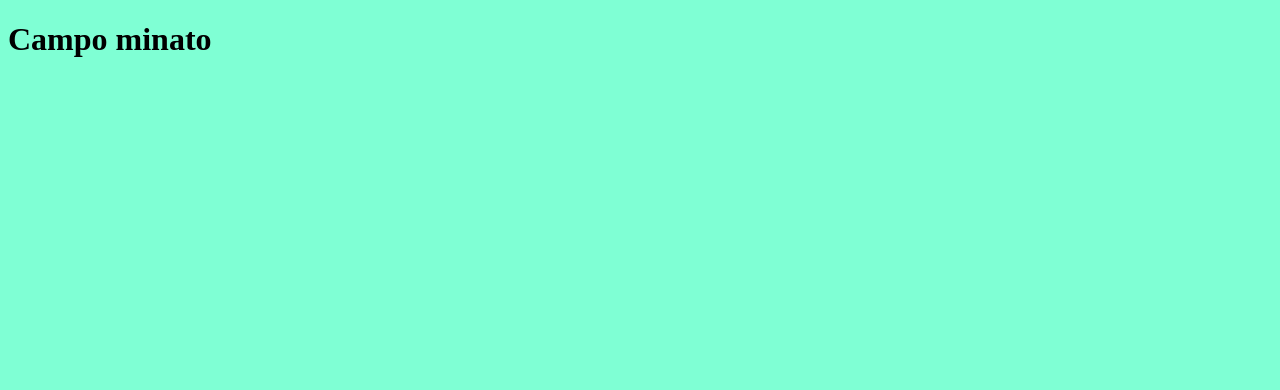
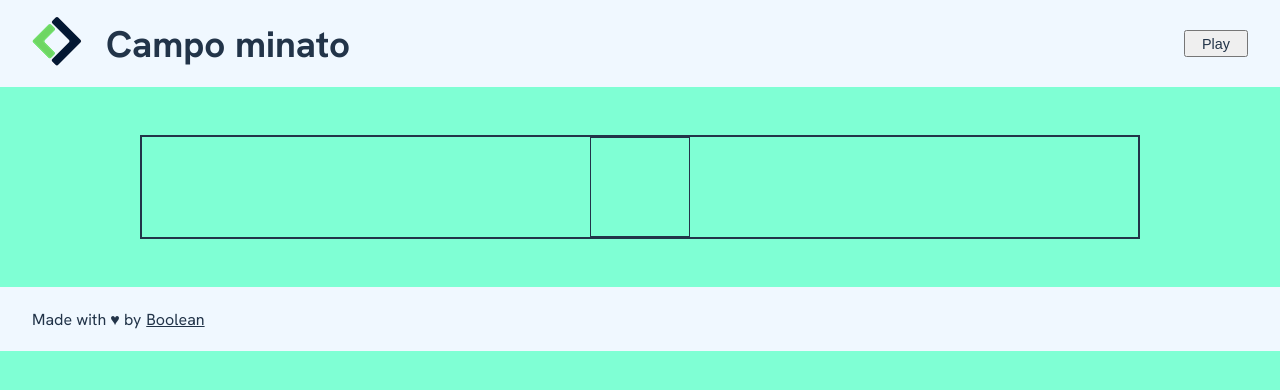
Before and after one commit to Arianna-Salvini/js-campominato-grid, a plain HTML site: page index.html in a window 1280 px wide. Drawn offline with Linux system fonts and the light colour scheme.

Commit message:
Add Html structure and some css style

```diff
--- a/assets/css/style.css
+++ b/assets/css/style.css
@@ -1,3 +1,76 @@
+:root{
+    --color-dark:#223449;
+}
+
+* {
+    box-sizing: border-box;
+    margin: 0;
+    padding: 0;
+    color: var(--color-dark);
+}
+
 body {
     background-color: aquamarine;
+    font-family: "Hanken Grotesk", sans-serif;
 }
+/* Header */
+.header_container {
+    height: 10%;
+    background-color: aliceblue;
+    padding: 1rem 2rem;
+    display: flex;
+    justify-content: space-between;
+    align-items: center;
+
+    .left_side {
+        display: flex;
+        align-items: center;
+        gap: 1.5rem;
+    }
+
+    & h1 {
+        font-weight: 700;
+        font-size: 2.3rem;
+    }
+
+    .right_side>button {
+        padding: 0.2rem 1rem;
+        font-size: 0.9rem;
+    }
+
+}
+/* Main */
+
+#main{
+    padding: 3rem;
+}
+
+.game_container{
+    width: 1000px;
+    height: calc(100% - 15%);
+    margin: auto;
+    border: 2px solid var(--color-dark);
+    display: flex;
+    justify-content: center;
+    align-items: center;
+
+    .cell {
+        width: 100px;
+        aspect-ratio: 1;
+        border: 1px solid var(--color-dark);}
+
+}
+
+/* Footer */
+
+.footer_text{
+    height: 50px;
+    background-color: aliceblue;
+    padding: 2rem;
+    display: flex;
+    align-items: center;
+
+    & a{
+        padding: 0.3rem;
+    }
+}
--- a/index.html
+++ b/index.html
@@ -1,13 +1,49 @@
 <!DOCTYPE html>
 <html lang="en">
+
 <head>
     <meta charset="UTF-8">
     <meta name="viewport" content="width=device-width, initial-scale=1.0">
     <title>Campominato</title>
     <link rel="stylesheet" href="./assets/css/style.css">
+    <link rel="preconnect" href="https://fonts.googleapis.com">
+    <link rel="preconnect" href="https://fonts.gstatic.com" crossorigin>
+    <link href="https://fonts.googleapis.com/css2?family=Hanken+Grotesk:wght@100..900&display=swap" rel="stylesheet">
 </head>
+
 <body>
-    <h1>Campo minato</h1>
+    <header id="header">
+
+    </header>
+    <div class="header_container">
+        <div class="left_side">
+            <div class="logo">
+                <img src="./assets/img/logo .png" alt="Boolean Logo">
+            </div>
+            <h1>Campo minato</h1>
+        </div>
+        <div class="right_side">
+            <button type="submit" id="start_game">Play</button>
+        </div>
+    </div>
+    <!-- /#header -->
+    <main id="main">
+        <div class="game_container">
+            <div class="cell"></div>
+        </div>
+    </main>
+    <!-- /#main -->
+    <footer id="footer">
+        <div class="footer_text">
+            Made with &hearts; by
+            <a
+                href="https://boolean.careers/?utm_source=google&utm_campaign=it_search_brand&utm_medium=cpc&utm_content=boolean&utm_term=boolean&gad_source=1&gclid=CjwKCAiA0PuuBhBsEiwAS7fsNfRfi4EvUBJF4WTiTi5R1Psqw0MnQpkZi41NZPHFa0DgEYilIXyuhBoC6VkQAvD_BwE">
+                Boolean
+            </a>
+        </div>
+    </footer>
+    <!-- /#footer -->
     <script src="./assets/js/main.js"></script>
 </body>
+
 </html>
```
